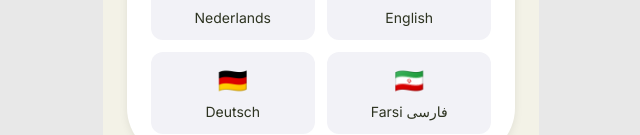
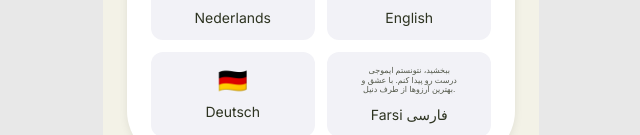
Before and after one commit to daniel037589/Publictransport, a React (Vite) app: page / in a window 1280 px wide. Shown: the part 665-800 px from the top of the page, without its empty margins (319-959 px from the left). Built offline with nearby package versions, Linux system fonts and the light colour scheme; no server answers; the database is empty.

Commit message:
style: replace Farsi flag with custom text node

```diff
--- a/src/components/Onboarding.jsx
+++ b/src/components/Onboarding.jsx
@@ -13,7 +13,7 @@ const LANGUAGES = [
   { id: 'nl', label: 'Nederlands', flag: '🇳🇱' },
   { id: 'en', label: 'English', flag: '🇬🇧' },
   { id: 'de', label: 'Deutsch', flag: '🇩🇪' },
-  { id: 'fa', label: 'Farsi فارسی', flag: '🇮🇷' },
+  { id: 'fa', label: 'Farsi فارسی', flag: <span style={{ fontSize: '8px', opacity: 0.8, maxWidth: '100px', display: 'inline-block', textAlign: 'center', lineHeight: '1.2' }}>ببخشید، نتونستم ایموجی درست رو پیدا کنم. با عشق و بهترین آرزوها از طرف دنیل.</span> },
 ];
 
 function calculateAge(birthdate) {
--- a/src/components/Profile.jsx
+++ b/src/components/Profile.jsx
@@ -6,7 +6,7 @@ const ALL_LANGUAGES = [
   { id: 'nl', label: 'Nederlands', flag: '🇳🇱' },
   { id: 'en', label: 'English', flag: '🇬🇧' },
   { id: 'de', label: 'Deutsch', flag: '🇩🇪' },
-  { id: 'fa', label: 'Farsi فارسی', flag: '🇮🇷' },
+  { id: 'fa', label: 'Farsi فارسی', flag: <span style={{ fontSize: '8px', opacity: 0.8, maxWidth: '100px', display: 'inline-block', textAlign: 'center', lineHeight: '1.2', verticalAlign: 'middle' }}>ببخشید، نتونستم ایموجی درست رو پیدا کنم. با عشق و بهترین آرزوها از طرف دنیل.</span> },
 ];
 
 const PREFS_CONFIG = [
```
